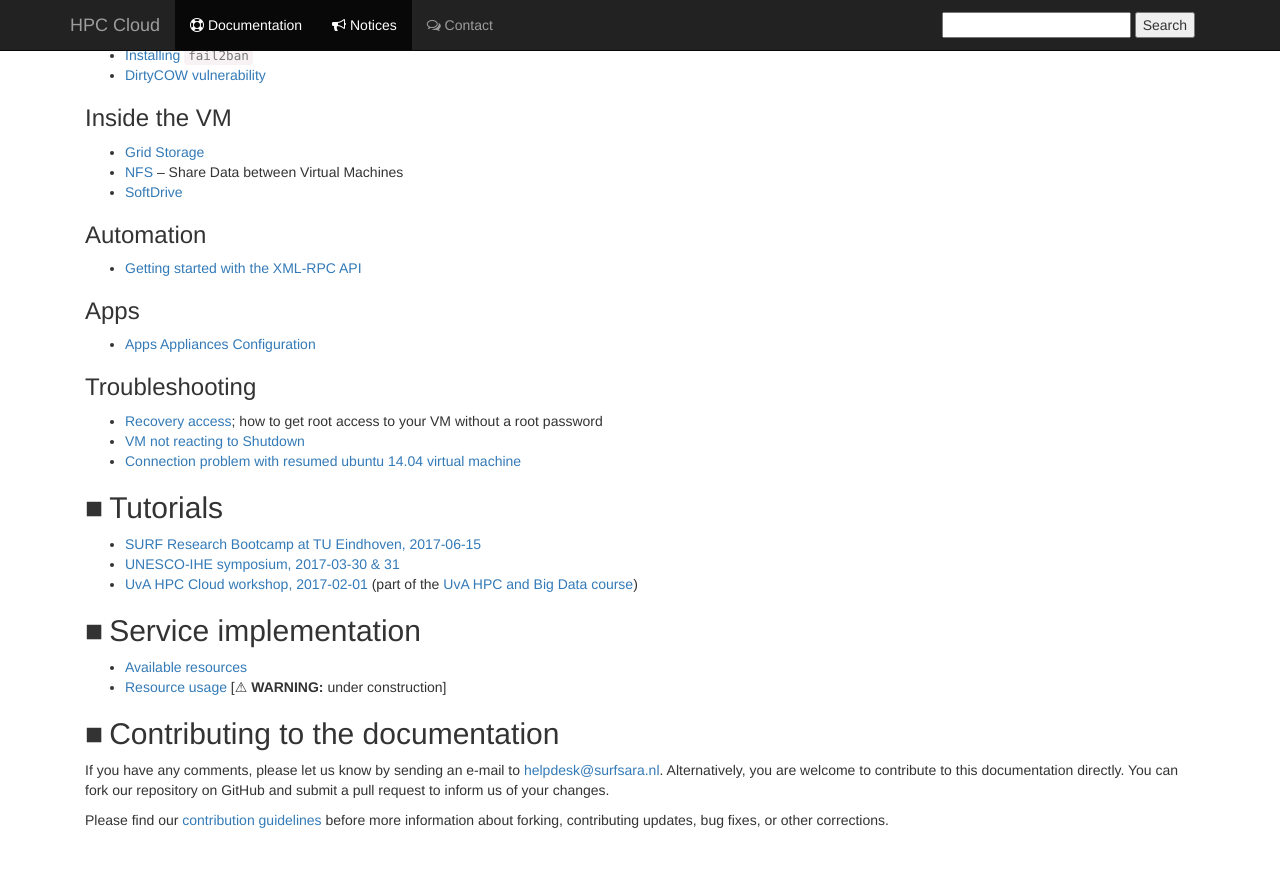
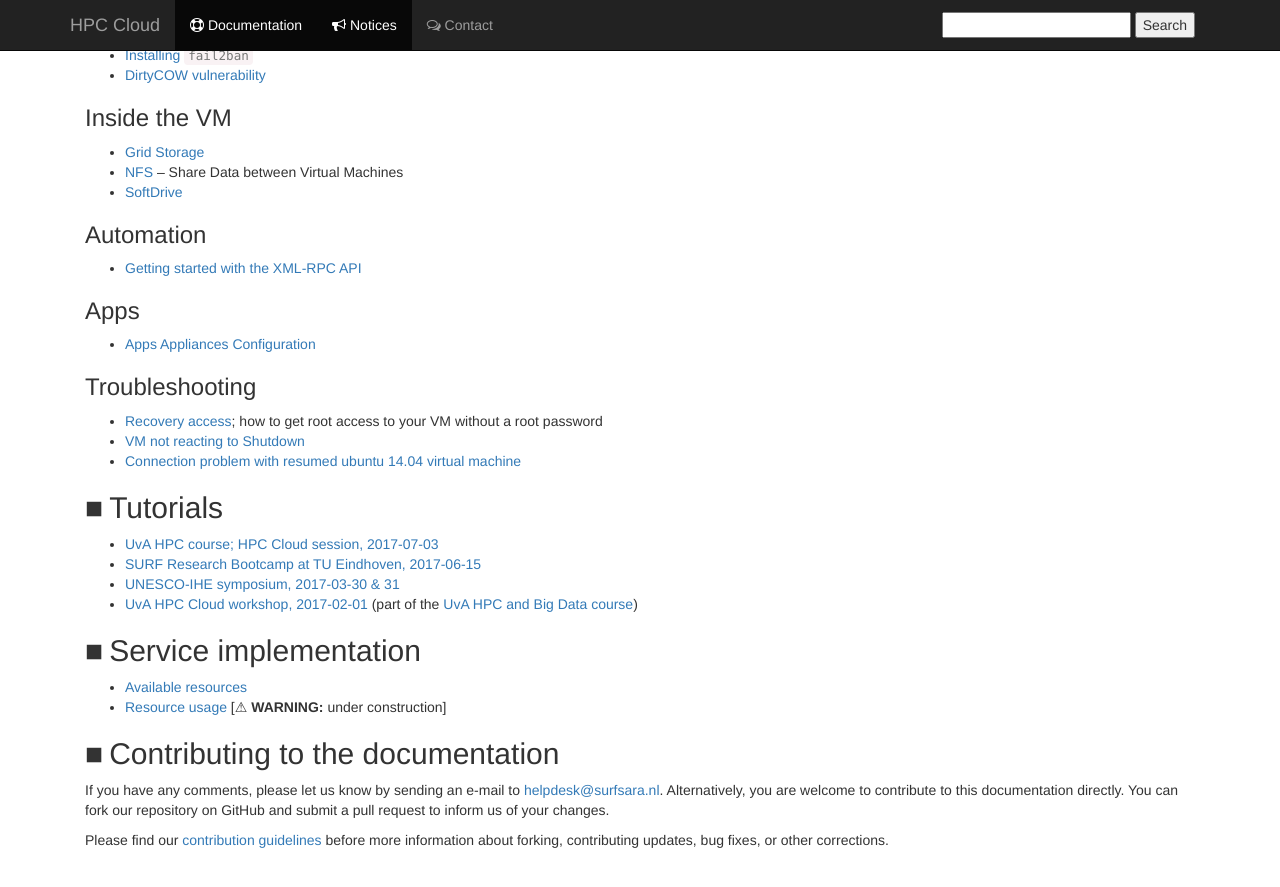
Before and after one commit to sara-nl/clouddocs, a Jekyll site: the page built from index.markdown, in a window 1280 px wide and 900 px high, scrolled down 1279 px. Shown: the top 887 px of the window. Built offline with Jekyll 4.4.1, drawn with Linux system fonts in a browser that asks for light colours; nearby versions of some CDN libraries; our own code applies the rules of GitHub Pages for plain Markdown files.

Commit message:
Link to UvA course

```diff
--- a/index.markdown
+++ b/index.markdown
@@ -107,6 +107,7 @@ The HPC Cloud documentation **images are not being rendered correctly**. The ser
 
 
 ## Tutorials
+* [UvA HPC course; HPC Cloud session, 2017-07-03](UvA-20170703/index)
 * [SURF Research Bootcamp at TU Eindhoven, 2017-06-15](bootcamp-20170615/index)
 * [UNESCO-IHE symposium, 2017-03-30 & 31](uihe-20170330/index)
 * [UvA HPC Cloud workshop, 2017-02-01](UvA-20170201/index) (part of the [UvA HPC and Big Data course](http://hpc.uva.nl))
```
